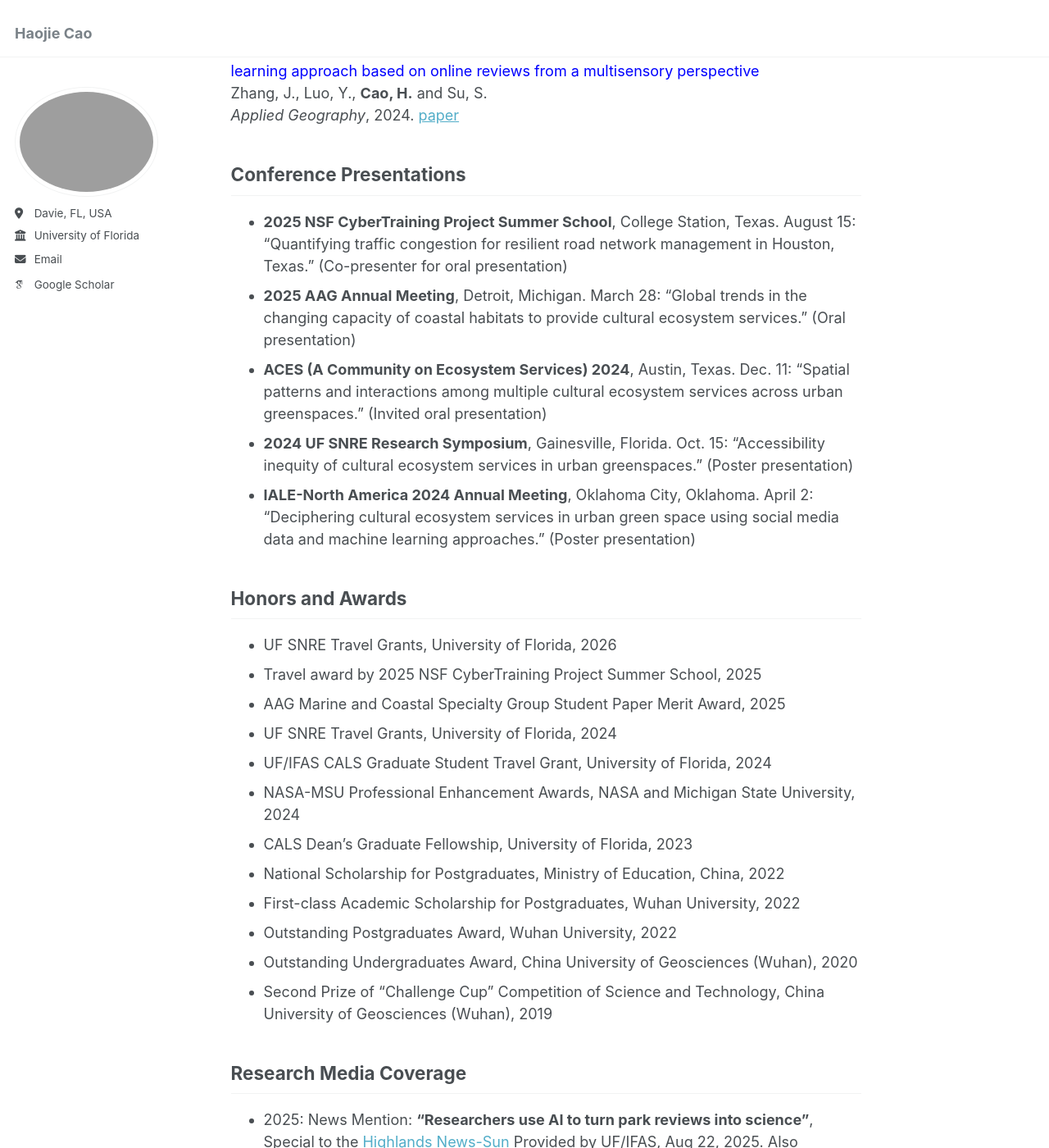
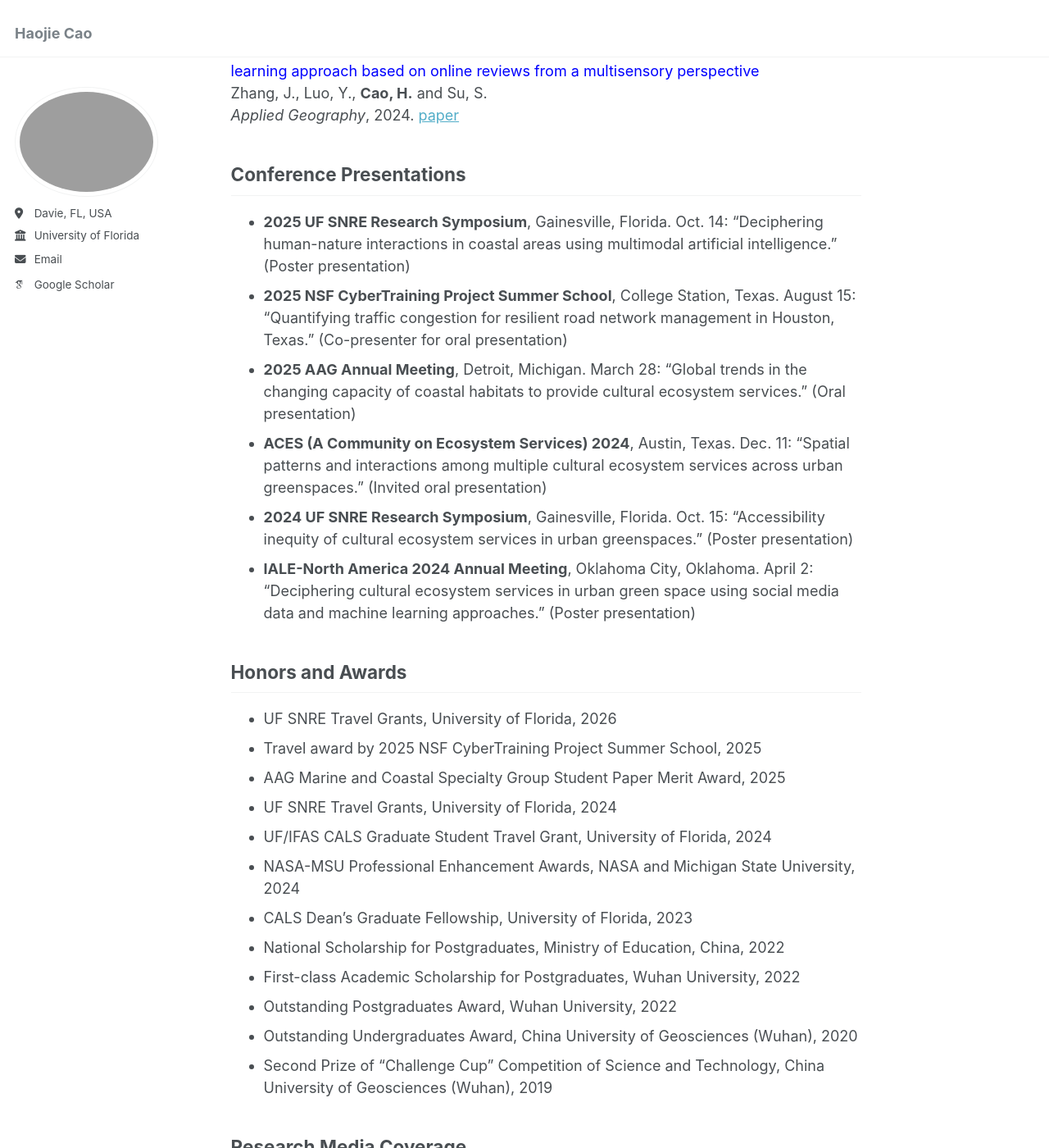
Before and after one commit to haojiecao42/haojiecao42.github.io, a Jekyll site: the page built from _pages/about.md, in a window 1280 px wide and 1400 px high, scrolled down 1911 px. Shown: the whole window at 82% size. Built offline with Jekyll 4.4.1, drawn with Linux system fonts in a browser that asks for light colours; some web fonts are replaced; some of the changed text lies outside the part shown.

Commit message:
Update about.md

```diff
--- a/_pages/about.md
+++ b/_pages/about.md
@@ -68,6 +68,7 @@ Zhang, J., Luo, Y., **Cao, H.** and Su, S.<br>
 *Applied Geography*, 2024. [paper](https://doi.org/10.1016/j.apgeog.2024.103404)
 
 ## Conference Presentations
+* **2025 UF SNRE Research Symposium**, Gainesville, Florida. Oct. 14: “Deciphering human-nature interactions in coastal areas using multimodal artificial intelligence.” (Poster presentation)<br>
 * **2025 NSF CyberTraining Project Summer School**, College Station, Texas. August 15: “Quantifying traffic congestion for resilient road network management in Houston, Texas.” (Co-presenter for oral presentation)<br>
 * **2025 AAG Annual Meeting**, Detroit, Michigan. March 28: “Global trends in the changing capacity of coastal habitats to provide cultural ecosystem services.” (Oral presentation)<br>
 * **ACES (A Community on Ecosystem Services) 2024**, Austin, Texas. Dec. 11: “Spatial patterns and interactions among multiple cultural ecosystem services across urban greenspaces.” (Invited oral presentation)<br>
@@ -91,6 +92,8 @@ Zhang, J., Luo, Y., **Cao, H.** and Su, S.<br>
 ## Research Media Coverage
 * 2025: News Mention: **“Researchers use AI to turn park reviews into science”**, Special to the [Highlands News-Sun](https://www.midfloridanewspapers.com/highlands_news-sun/news/researchers-use-ai-to-turn-park-reviews-into-science/article_2183a8c4-5fbb-4027-9eee-16ac0b94ebaf.html) Provided by UF/IFAS, Aug 22, 2025. Also reported by [UF News](https://news.ufl.edu/2025/08/park-review-study/), [MSN](https://www.msn.com/en-us/news/technology/researchers-use-ai-to-turn-park-reviews-into-science/ar-AA1L2lAH), [Tampa Free Press](https://www.tampafp.com/the-secret-to-beloved-florida-parks-ai-finds-the-answer-in-your-reviews/), [EurekAlert!](https://www.eurekalert.org/news-releases/1095714), [Phys.org](https://phys.org/news/2025-08-ai-science.html), and [Mirage News](https://www.miragenews.com/ai-transforms-park-reviews-into-scientific-data-1520081/).
 
+* 2025: News Mention: **“Analyzing online park reviews to guide city planning decisions”**, Featured in the [UF/IFAS AI Days](https://www.instagram.com/p/DQUzXFeE2U_/) showcase.
+
 * 2023: Policy Citation: **“Business case” for further action on international ocean governance**, Publications Office of the European Union, Jan 25, 2023, [link](https://op.europa.eu/en/publication-detail/-/publication/930be1cc-a2ab-11ed-b508-01aa75ed71a1/language-en).
 
 * 2022: News Mention: **“On the Hudson River, a New Model of Environmental Stewardship”**, Resilience, Aug 4, 2022, [link](https://www.resilience.org/stories/2022-08-04/on-the-hudson-river-a-new-model-of-environmental-stewardship/).
```
